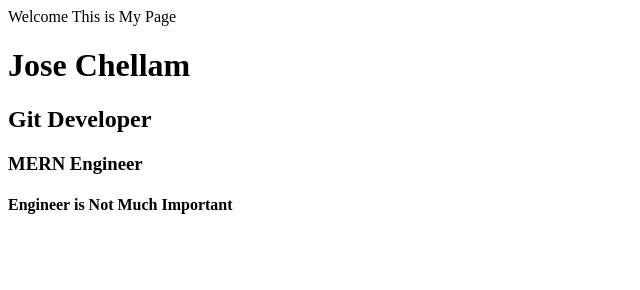
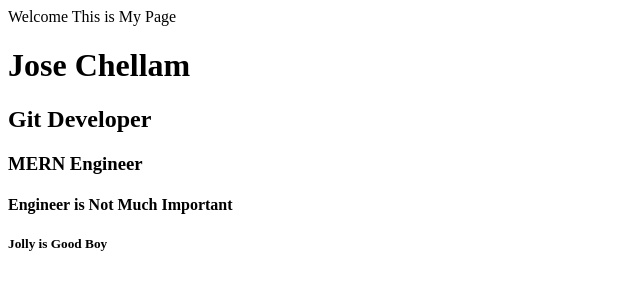
Before and after one commit to Jose-Max11/sample, a plain HTML site: page index.html in a window 1280 px wide. Shown: the whole page, without its empty margins (0-640 px from the left). Drawn offline with Linux system fonts and the light colour scheme.

Commit message:
Update index.html

```diff
--- a/index.html
+++ b/index.html
@@ -8,5 +8,6 @@
         <h2>Git Developer</h2>
         <h3>MERN Engineer</h3>
         <h4>Engineer  is Not Much Important</h4>
+        <h5> Jolly is Good Boy</h5>
     </body>
 </html>
```
